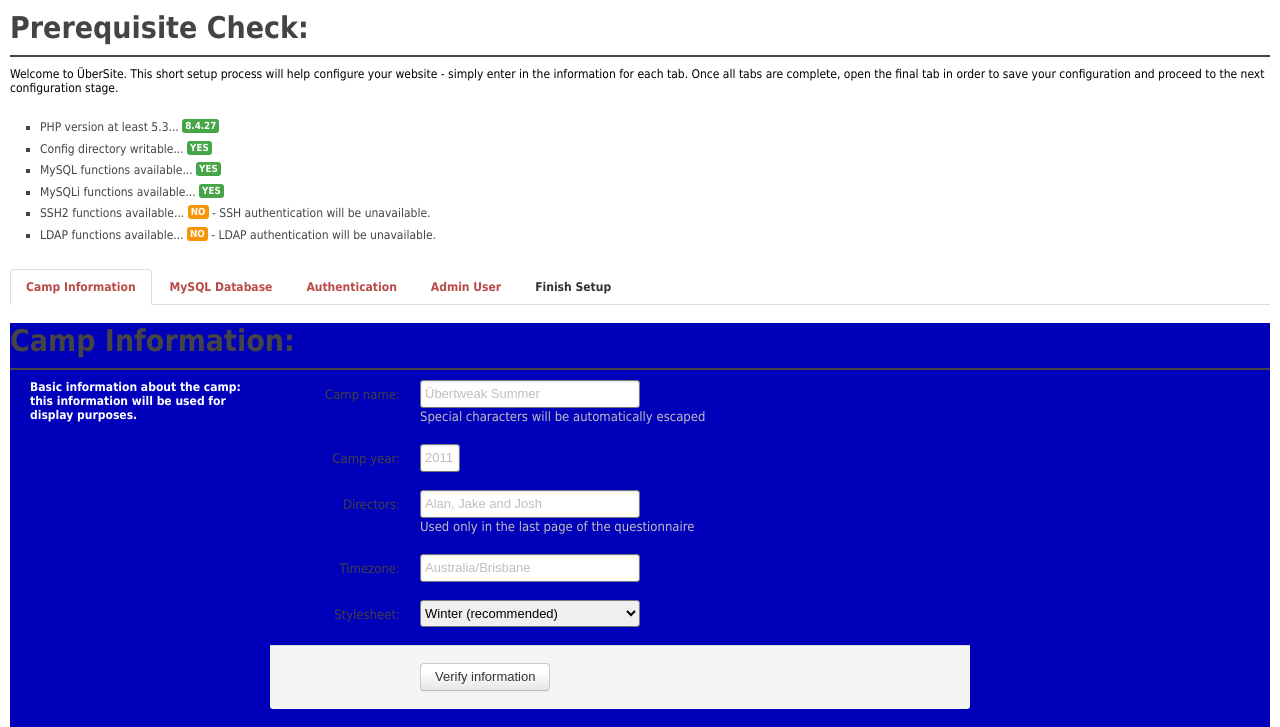
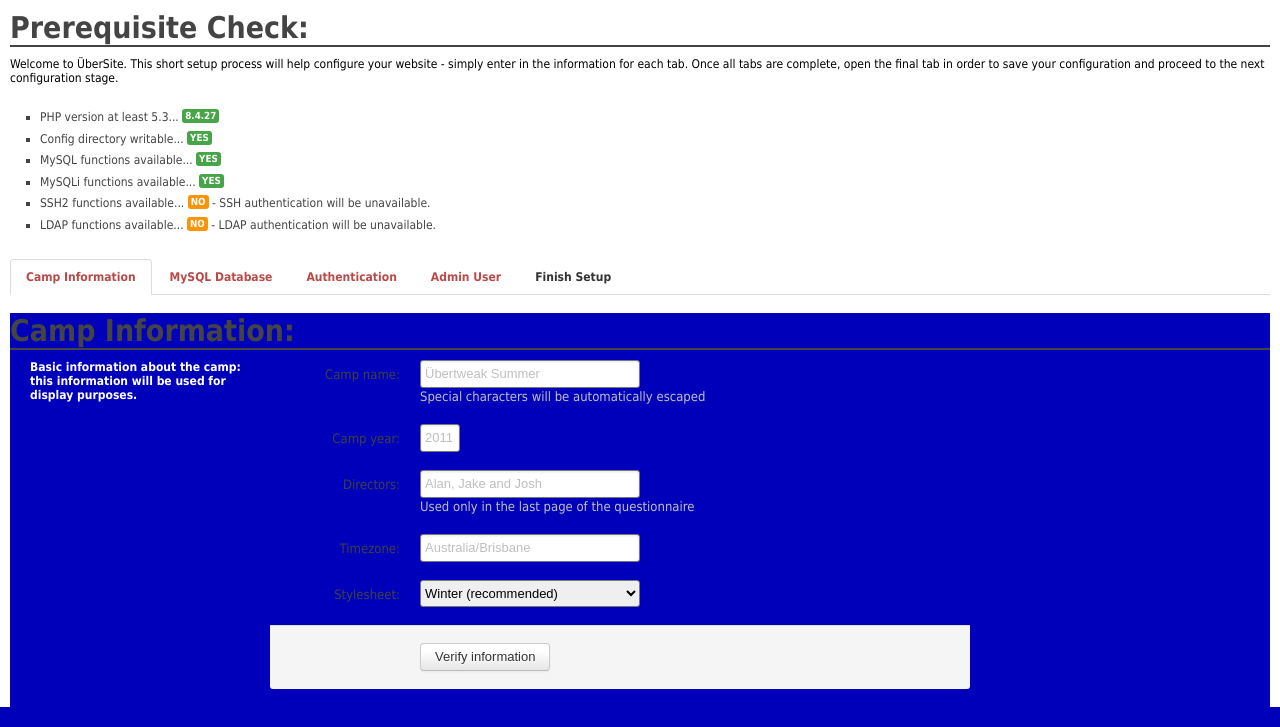
Before and after one commit to clamburger/ubersite, a PHP site: page /setup/setup.php in a window 1280 px wide. Shown: the part 97-824 px from the top of the page. Run offline with PHP 8.4, Linux system fonts and the light colour scheme.

Commit message:
Remove bottom padding on h2s.

```diff
--- a/resources/css/layout.css
+++ b/resources/css/layout.css
@@ -62,6 +62,7 @@
   font-size: 30px;
   font-weight: bold;
   border-width: 0 0 2px 0;
+  padding-bottom: 0px;
 }
 
 h3 {
```
